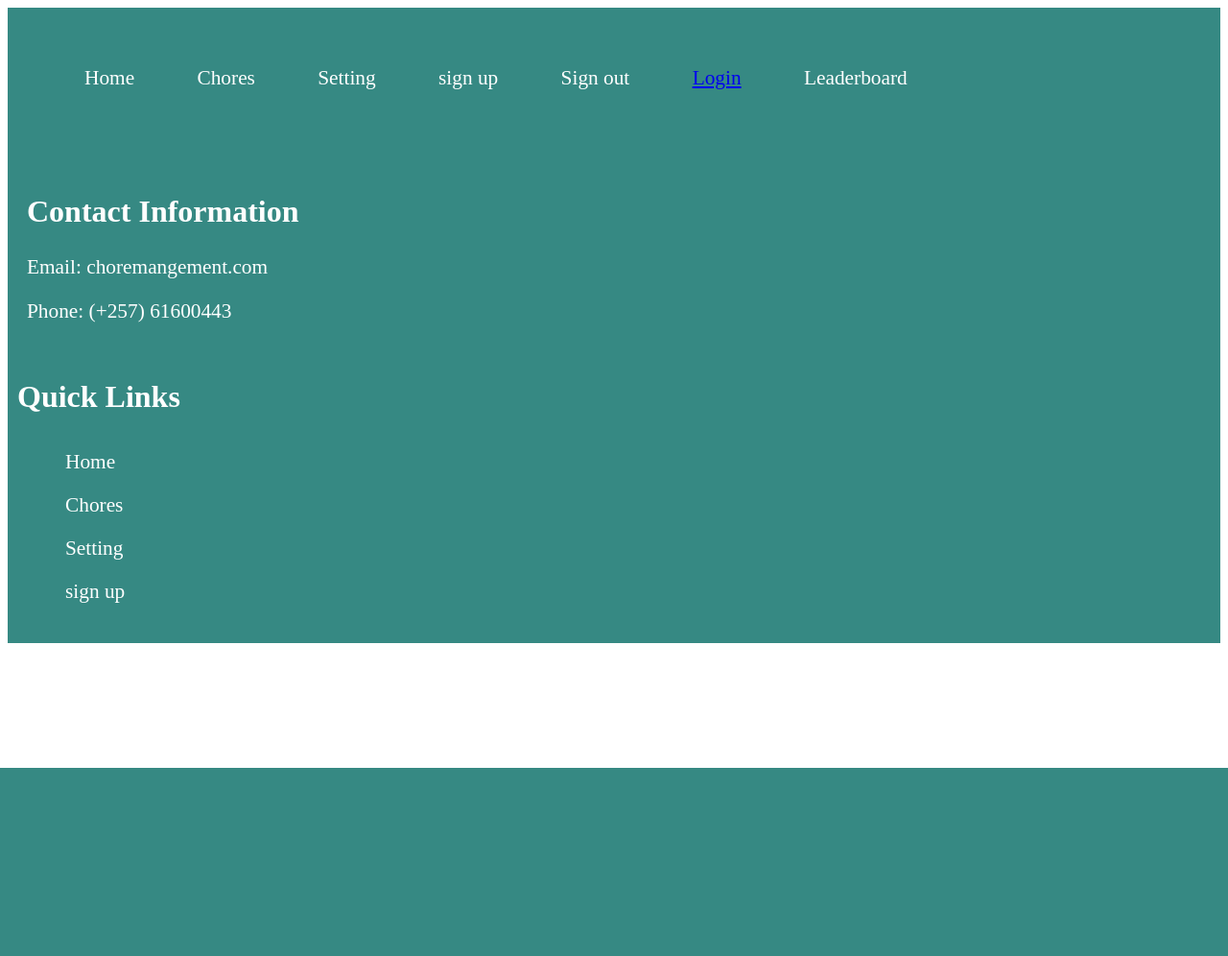
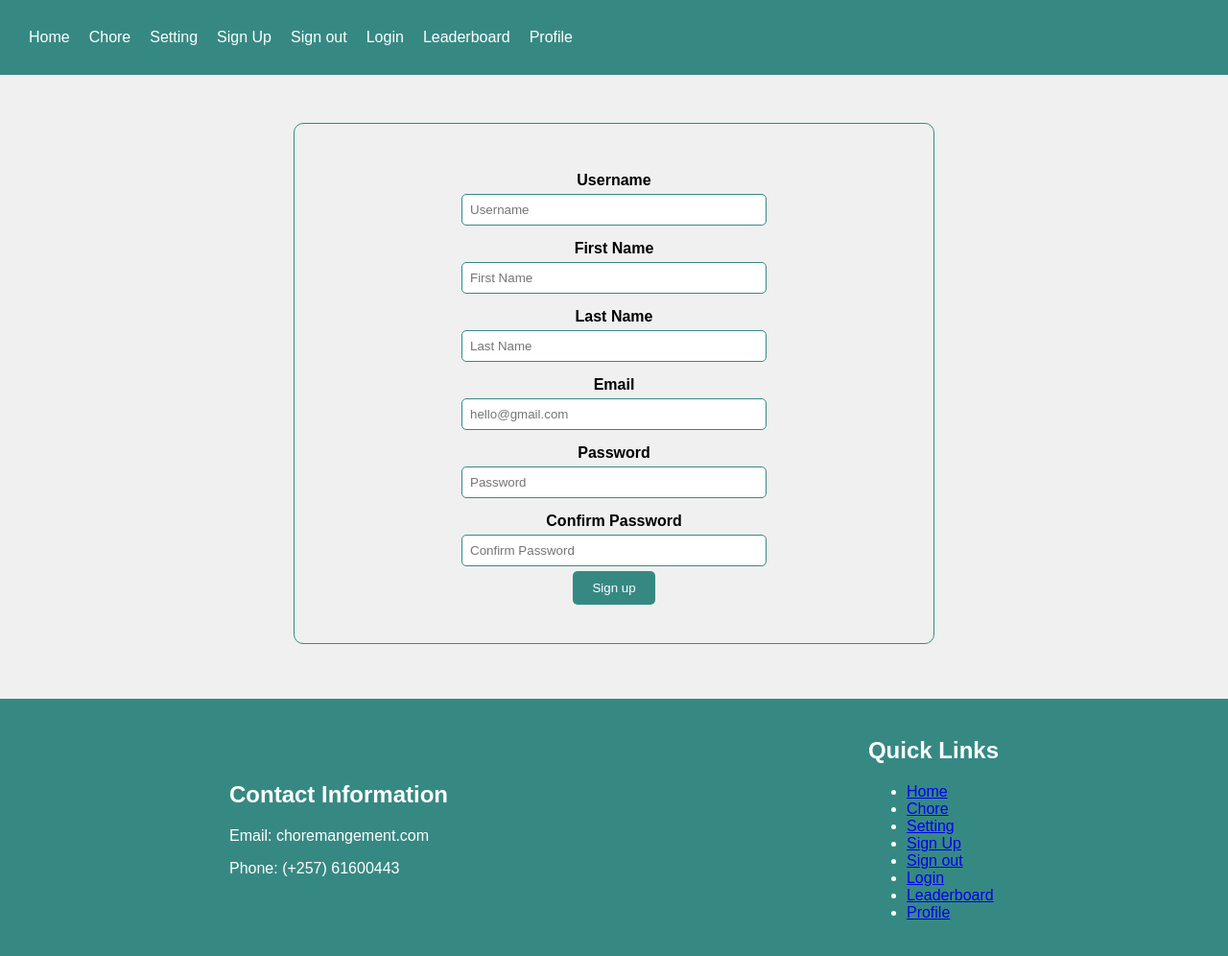
Before and after one commit to EddyKubwimana/ChoresProject, a PHP site: page /page/signup.html in a window 1280 px wide. Shown: the whole page at 96% size. Before the commit the page ends 800 px from the top, so only its background shows below. Run offline with PHP 8.4, Linux system fonts and the light colour scheme.

Commit message:
Added almost the whole interface

```diff
--- a/css/chore.css
+++ b/css/chore.css
@@ -1,76 +1,94 @@
-body{
+body {
+    font-family: 'Arial', sans-serif;
+    background-color: #f0f0f0;
+    margin: 0;
+    padding: 0;
+    min-height: 100vh;
+}
 
-    margin: 0 px;
-    font-size: 16pt;
+.navigationbar {
+    background-color:#368983;
+    padding: 30px;
+    color: #fff;
+}
+.content{
+    min-height: 75vh;
+}
 
+.options {
+    list-style: none;
+    margin: 0;
+    padding: 0;
+    display: flex;
+}
+
+.options li {
+    margin-right: 20px;
+    cursor: pointer;
+    color : white;
+    text-decoration: none;
 
 }
 
-.navigationbar{
-    background-color: #368983;
-    padding:10px;
-    border : 0px;
-    margin: 0px;
+.options li a{
 
-
-
+    color : white;
+    text-decoration: none;
 
 }
 
-.navigationbar .options {
-    color :white;
+.sign_up {
+    text-align: center;
+    margin: 50px;
+}
+
+form {
+    padding-top: 40px;
+    margin-top: 20px;
+    margin-bottom: 20px;
+    padding-bottom: 40px;
+    margin-left:20vw;
+    margin-right: 20vw;
+    display: flex;
+    flex-direction: column;
+    align-items: center;
+    border: #368983 solid 1px;
+    border-radius: 10px;
 
 }
 
-.navigationbar .options li{
-
-    display: inline-block;
-    padding: 30px;
+label {
+    margin-top: 10px;
+    font-weight: bold;
 }
 
-.navigationbar .options li:active{
-
-    background-color: blue;
-    border-radius: 20px;
-
+input {
+    width: 300px;
+    padding: 8px;
+    margin: 5px;
+    border: 1px solid #368983;
+    border-radius: 5px;
+    margin-left:15vw;
+    margin-right: 15vw;
 
 }
 
-
-
-
-.footpage #links{
-
-    color :white;
-
-
-
+button {
+    background-color: #368983;
+    color: #fff;
+    padding: 10px 20px;
+    margin-left:20vw;
+    margin-right: 20vw;
+    border: none;
+    border-radius: 5px;
+    cursor: pointer;
 }
 
-.footpage #links ul li{
-
+footer {
+    background-color: #368983;
+    padding: 20px;
+    color: #fff;
     display: flex;
-    padding: 10px;
-
+    justify-content: space-around;
+    align-items: center;
 }
-
-
-.footpage #contact{
-
-    display: inline-block;
-    padding: 10px;
-    color:white
-
-}
-
-
-
-.footpage{
-
-    background-color: #368983;
-    padding:10px;
-    border : 0px;
-    margin: 0px;
-
-
-}
--- a/page/signup.html
+++ b/page/signup.html
@@ -7,52 +7,105 @@
     <title>Chores Management</title>
 </head>
 <body>
-    <nav class = "navigationbar">
 
-       <ul class = "options">
-
-        <li>Home</li>
-        <li>Chores</li>
-        <li>Setting</li>
-        <li>sign up</li>
-        <li>Sign out</li>
+    <nav class="navigationbar">
+       <ul class="options">
+        <li><a href="/page/home.html">Home</a></li>
+        <li><a href="/page/chore.html">Chore</a></li>
+        <li><a href="/page/setting.html">Setting</a></li>
+        <li><a href="/page/signup.html">Sign Up</a></li>
+         <li><a href="/page/signout.html">Sign out </a></li>
         <li><a href="/page/login.html">Login</a></li>
-
-        <li>Leaderboard</li>
+        <li><a href="/page/leaderboard.html">Leaderboard</a></li>
+        <li><a href="/page/profile.html">Profile</a></li>
 
        </ul>
+    </nav>
 
-    </nav>
+    <div class = "content">
 
 
 
 
 
-    <footer class = "footpage">
+    <div class="sign_up">
+        <form id="signupForm" onsubmit="return validateForm()">
+            <label for="username">Username</label>
+            <input type="text" id="username" placeholder="Username" required>
 
-        <div id = "contact">
+            <label for="firstname">First Name</label>
+            <input type="text" id="firstname" placeholder="First Name" required>
+
+            <label for="lastname">Last Name</label>
+            <input type="text" id="lastname" placeholder="Last Name" required>
+
+            <label for="email">Email</label>
+            <input type="email" id="email" placeholder="hello@gmail.com" required>
+
+            <label for="password">Password</label>
+            <input type="password" id="password" placeholder="Password" required>
+
+            <label for="confirm_password">Confirm Password</label>
+            <input type="password" id="confirm_password" placeholder="Confirm Password" required>
+
+            <button type="submit">Sign up</button>
+        </form>
+    </div>
+
+
+
+</div>
+
+    <footer class="footpage">
+        <div id="contact">
             <h2>Contact Information</h2>
             <p>Email: choremangement.com</p>
             <p>Phone: (+257) 61600443</p>
         </div>
-
-        <div id = "links">
+        <div id="links">
             <h2>Quick Links</h2>
             <ul>
-                <li>Home</li>
-                <li>Chores</li>
-                <li>Setting</li>
-                <li>sign up</li>
+                <li><a href="/page/home.html">Home</a></li>
+                <li><a href="/page/chore.html">Chore</a></li>
+                <li><a href="/page/setting.html">Setting</a></li>
+                <li><a href="/page/signup.html">Sign Up</a></li>
+                <li><a href="/page/signout.html">Sign out </a></li>
+                <li><a href="/page/login.html">Login</a></li>
+                <li><a href="/page/leaderboard.html">Leaderboard</a></li>
+                <li><a href="/page/profile.html">Profile</a></li>
 
             </ul>
-
         </div>
-
     </footer>
 
+    <script>
+        function validateForm() {
+            // Basic email and password validation using regex
+            var emailRegex = /^[^\s@]+@[^\s@]+\.[^\s@]+$/;
+            var passwordRegex = /^(?=.*\d)(?=.*[a-z])(?=.*[A-Z]).{8,}$/;
 
+            var email = document.getElementById("email").value;
+            var password = document.getElementById("password").value;
+            var confirm_password = document.getElementById("confirm_password").value;
 
+            if (!emailRegex.test(email)) {
+                alert("Please enter a valid email address.");
+                return false;
+            }
 
+            if (!passwordRegex.test(password)) {
+                alert("Password must contain at least 8 characters, including one digit, one lowercase, and one uppercase letter.");
+                return false;
+            }
+
+            if (password !== confirm_password) {
+                alert("Passwords do not match.");
+                return false;
+            }
+
+            return true;
+        }
+    </script>
 
 </body>
 </html>
```
Also changed, not shown: page/chore.html (+25 -12 lines), page/home.html (+19 -11 lines), page/leaderboard.html (+27 -10 lines), page/login.html (+20 -12 lines), page/profile.html (+27 -10 lines), page/setting.html (+26 -12 lines).
